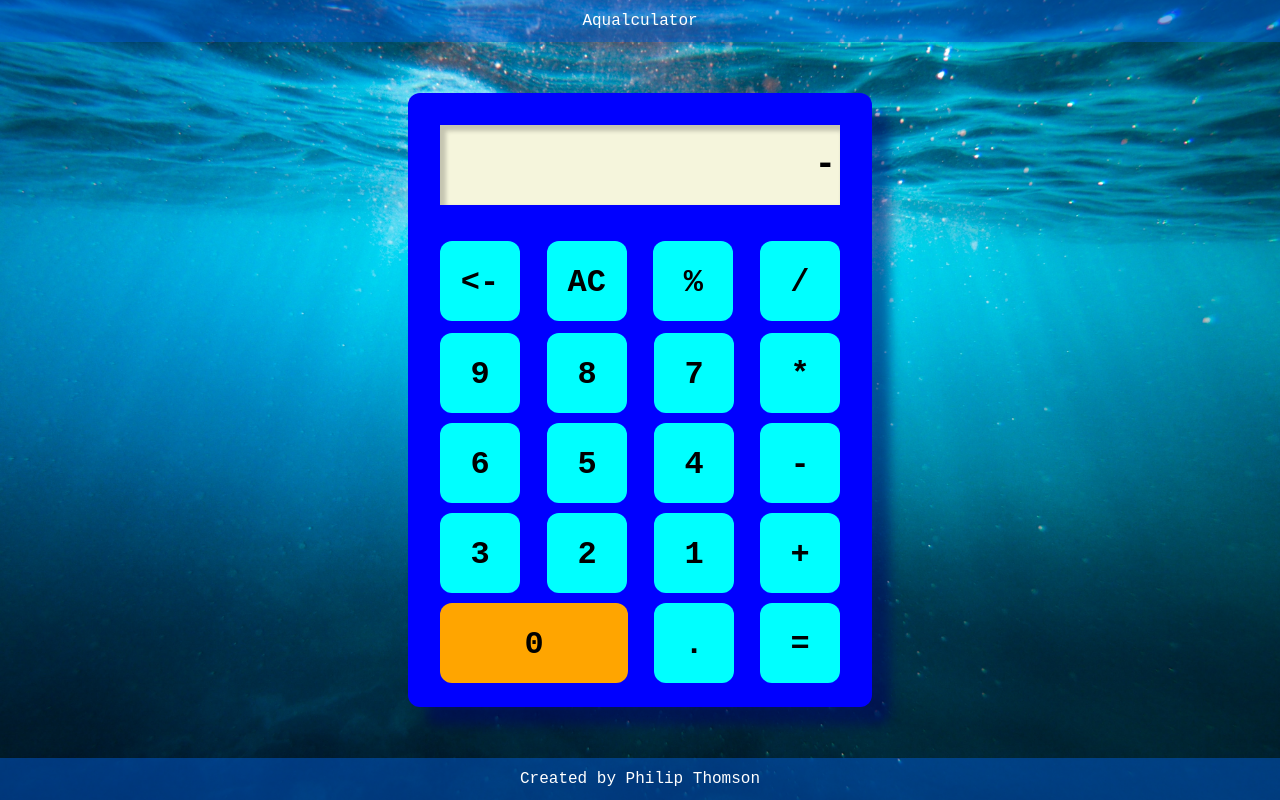
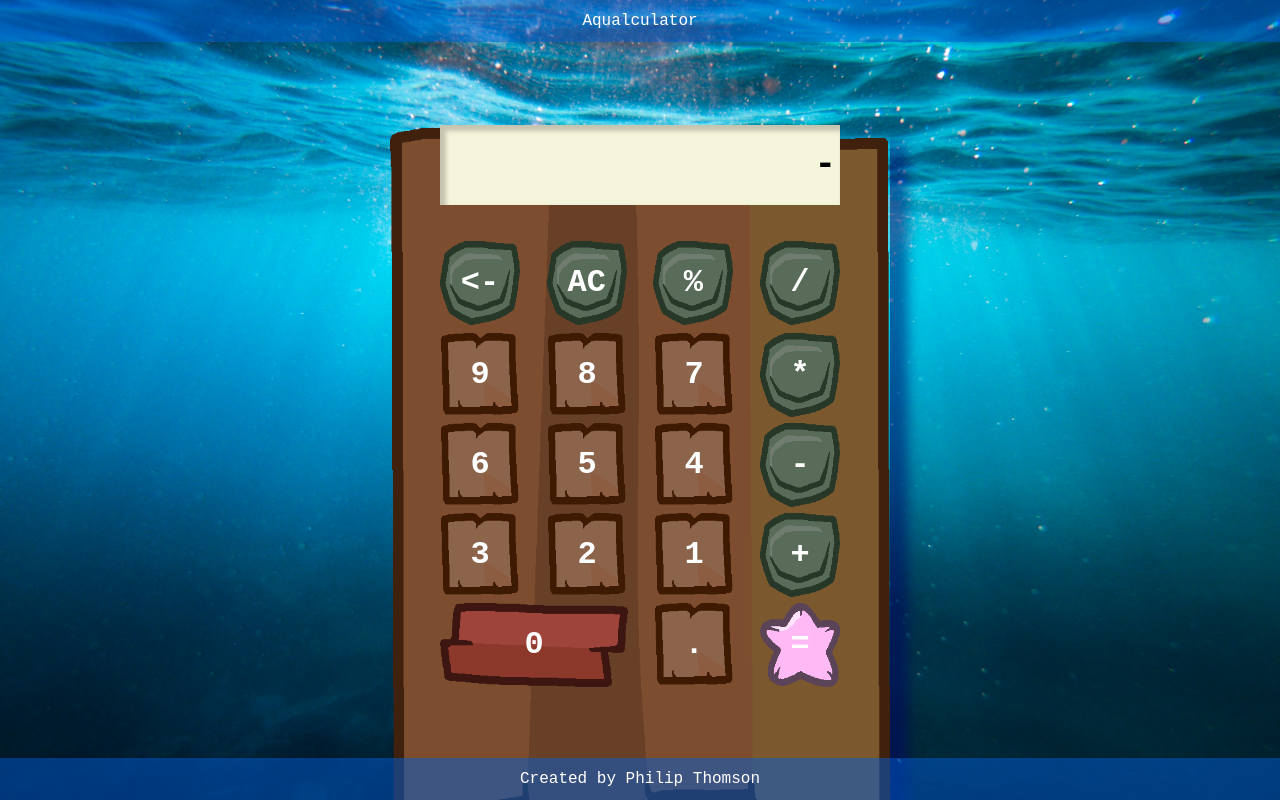
Before and after one commit to PhilT847/aqualculator, a plain HTML site: page index.html in a window 1280 px wide. Drawn offline with Linux system fonts and the light colour scheme.

Commit message:
Added calculator back/button images

```diff
--- a/css/style.css
+++ b/css/style.css
@@ -40,10 +40,7 @@ body {
     gap: 12px;
     height: 550px;
     width: 400px;
-    background-color: blue;
     padding: 32px;
-    box-shadow: 18px 18px 12px rgba(0,0,100,0.5);
-    border-radius: 12px;
 }
 
 #top-btn-container, #bottom-btn-container,
@@ -88,7 +85,7 @@ body {
 
 .moving-object {
     position: fixed;
-    z-index: -1;
+    z-index: -2;
     width: 50px;
     height: 50px;
 }
@@ -113,14 +110,36 @@ body {
 }
 
 .button {
-    background-color: aqua;
+    display: grid;
     text-align: center;
     vertical-align: middle;
     width: 80px;
     height: 80px;
 }
 
+.calc-image {
+    position: fixed;
+    z-index: -1;
+    height: 700px;
+    width: 500px;
+    align-self: center;
+    box-shadow: 18px 18px 12px rgba(0,0,100,0.5);
+}
+
+.button-image {
+    grid-column: 1;
+    grid-row: 1;
+    width: 100%;
+    height: 100%;
+}
+
+.button-text {
+    color: white;
+    grid-column: 1;
+    grid-row: 1;
+    font-weight: 800;
+}
+
 .zero-button {
-    background-color: orange;
     width: 188px;
 }
--- a/js/script.js
+++ b/js/script.js
@@ -24,6 +24,12 @@ const maxPop = 20;
 
 let swimCycle;
 let fadeCycle;
+
+const calcImages = ["./images/calc/calculator.png",
+                    "./images/calc/button1.png",
+                    "./images/calc/button2.png",
+                    "./images/calc/button3.png",
+                    "./images/calc/button4.png"];
 
 const seaLifeImages = ["./images/todd-cravens-whale.jpg",
                         "./images/tim-de-pauw-hippo.jpg",
@@ -129,6 +135,7 @@ createCalculator();
 
 function createCalculator() {
 
+    createCalcBackground();
     organizeCalculator();
     createNumpad();
     createTopButtons();
@@ -177,6 +184,15 @@ function loadImages() {
     }
 }
 
+function createCalcBackground() {
+
+    const img = document.createElement("img");
+    img.classList.add("calc-image");
+    img.src = calcImages[0];
+
+    calcContainer.appendChild(img);
+}
+
 function organizeCalculator() {
 
     calcContainer.appendChild(view);
@@ -202,9 +218,24 @@ function createNumpad() {
         const num = document.createElement("div");
         num.classList.add("button");
 
+        const img = document.createElement("img");
+        img.classList.add("button-image");
+
+        const txt = document.createElement("div");
+        txt.classList.add("button-text");
+
+        if(i != 0) {
+
+            img.src = calcImages[1];
+        }
+        else {
+
+            img.src = calcImages[4];
+        }
+
         if(i > -1) {
 
-            num.textContent = i;
+            txt.textContent = i;
 
             num.addEventListener("click", () => {
 
@@ -217,7 +248,7 @@ function createNumpad() {
         }
         else { // At -1, add decimal
 
-            num.textContent = ".";
+            txt.textContent = ".";
 
             num.addEventListener("click", () => {
 
@@ -225,26 +256,33 @@ function createNumpad() {
             });
         }
 
+
+        num.appendChild(img);
+        num.appendChild(txt);
+
         numpad.appendChild(num);
     }
 }
 
 function createTopButtons() {
 
+    // Create array for easier image addition later
+    let allButtons = [];
+
     const backButton = document.createElement("div");
     const clearButton = document.createElement("div");
     const moduloButton = document.createElement("div");
     const divideButton = document.createElement("div");
 
+    allButtons.push(backButton);
+    allButtons.push(clearButton);
+    allButtons.push(moduloButton);
+    allButtons.push(divideButton);
+
     backButton.classList.add("button");
     clearButton.classList.add("button");
     moduloButton.classList.add("button");
     divideButton.classList.add("button");
-
-    backButton.textContent = "<-";
-    clearButton.textContent = "AC";
-    moduloButton.textContent = "%";
-    divideButton.textContent = "/";
 
     backButton.addEventListener("click", () => {
 
@@ -266,6 +304,35 @@ function createTopButtons() {
         setOperator("/");
     });
 
+    // Add image/text
+    for(let i = 0; i < allButtons.length; i++) {
+
+        const img = document.createElement("img");
+        img.classList.add("button-image");
+        img.src = calcImages[2];
+
+        const txt = document.createElement("div");
+        txt.classList.add("button-text");
+
+        switch(i) {
+            case 0:
+                txt.textContent = "<-";
+                break;
+            case 1:
+                txt.textContent = "AC";
+                break;
+            case 2:
+                txt.textContent = "%";
+                break;
+            case 3:
+                txt.textContent = "/";
+                break;
+        }
+
+        allButtons[i].appendChild(img);
+        allButtons[i].appendChild(txt);
+    }
+
     topBtnContainer.appendChild(backButton);
     topBtnContainer.appendChild(clearButton);
     topBtnContainer.appendChild(moduloButton);
@@ -273,6 +340,8 @@ function createTopButtons() {
 }
 
 function createRightButtons() {
+
+    let allButtons = [];
 
     const multiplyButton = document.createElement("div");
     const subtractButton = document.createElement("div");
@@ -284,10 +353,10 @@ function createRightButtons() {
     addButton.classList.add("button");
     equalsButton.classList.add("button");
 
-    multiplyButton.textContent = "*";
-    subtractButton.textContent = "-";
-    addButton.textContent = "+";
-    equalsButton.textContent = "=";
+    allButtons.push(multiplyButton);
+    allButtons.push(subtractButton);
+    allButtons.push(addButton);
+    allButtons.push(equalsButton);
 
     multiplyButton.addEventListener("click", () => {
 
@@ -308,6 +377,36 @@ function createRightButtons() {
 
         solve();
     });
+
+    // Add image/text
+    for(let i = 0; i < allButtons.length; i++) {
+
+        const img = document.createElement("img");
+        img.classList.add("button-image");
+        img.src = calcImages[2];
+
+        const txt = document.createElement("div");
+        txt.classList.add("button-text");
+
+        switch(i) {
+            case 0:
+                txt.textContent = "*";
+                break;
+            case 1:
+                txt.textContent = "-";
+                break;
+            case 2:
+                txt.textContent = "+";
+                break;
+            case 3:
+                img.src = calcImages[3];
+                txt.textContent = "=";
+                break;
+        }
+
+        allButtons[i].appendChild(img);
+        allButtons[i].appendChild(txt);
+    }
 
     rBottomBtnContainer.appendChild(multiplyButton);
     rBottomBtnContainer.appendChild(subtractButton);
```
Also changed, not shown: images/calc/button1.png (added), images/calc/button2.png (added), images/calc/button3.png (added), images/calc/button4.png (added), images/calc/calculator.png (added).
